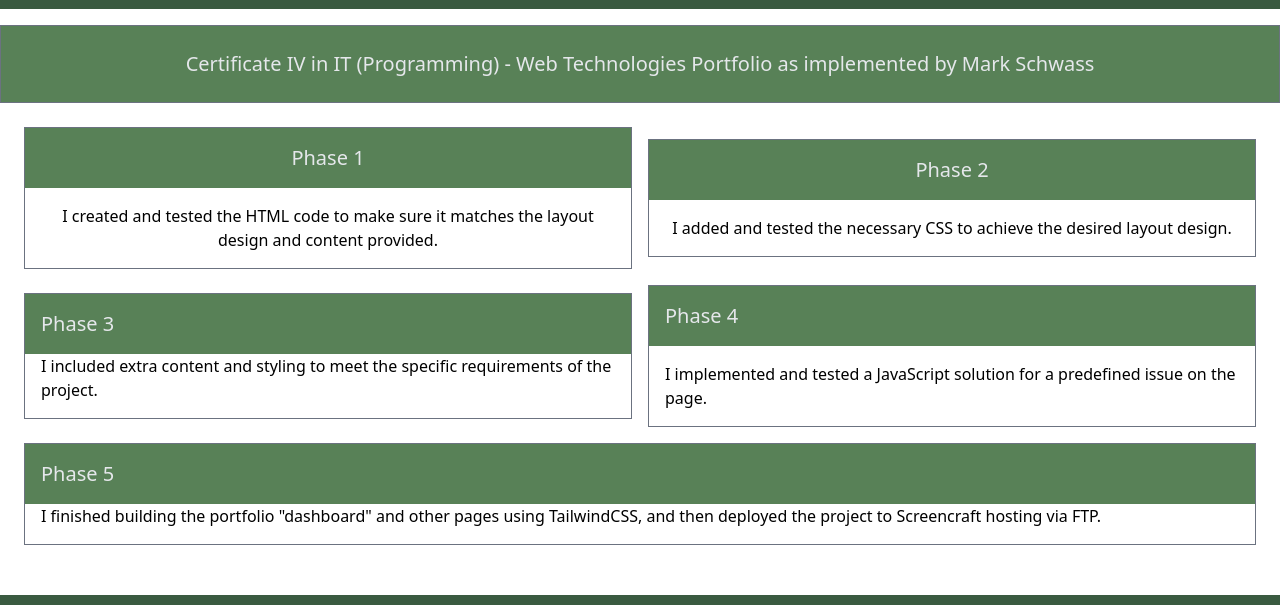
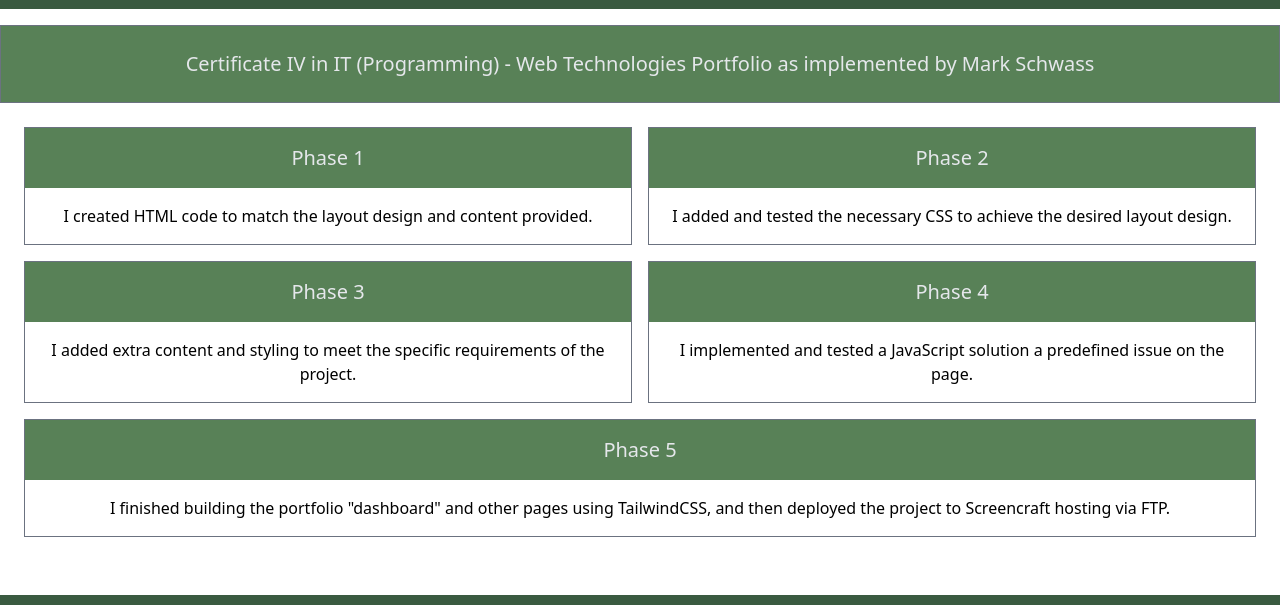
Before and after one commit to MarkwSch/C4Prog-WT-23S2-Portfolio-mws, a website: page index.html in a window 1280 px wide. Shown: the part 107-712 px from the top of the page. Drawn offline with Linux system fonts and the light colour scheme.

Commit message:
fix: phase 5 layout

```diff
--- a/index.html
+++ b/index.html
@@ -72,44 +72,44 @@
             </h4>
         </header>
         <div class="mx-auto gap-4 md:justify-center p-6">
-            <div class="flex flex-col items-center justify-center space-y-4 md:flex-row md:space-x-4 md:justify-center mb-4 mx-auto text-center gap-4">
+            <div class="flex flex-col justify-center space-y-4 md:flex-row md:space-x-4 md:justify-center mb-4 mx-auto text-center gap-4">
                 <div class="w-full border border-gray-500 flex flex-col h-full gap-4 p-4">
-                    <div class="bg-green-light text-gray-200 p-4 -m-4 mb-0">
+                    <div class="bg-green-light text-gray-200 p-4 -m-4 mb-0 h-full">
                         <h4 class="text-bold text-xl">Phase 1</h4>
                     </div>
                     <div class="flex flex-col gap-4 h-full">
-                        <p>I created and tested the HTML code to make sure it matches the layout design and content provided.</p>
+                        <p>I created HTML code to match the layout design and content provided.</p>
                     </div>
                 </div>
                 <div class="w-full border border-gray-500 flex flex-col gap-4 p-4">
-                    <div class="bg-green-light text-gray-200 p-4 -m-4 mb-0">
+                    <div class="bg-green-light text-gray-200 p-4 -m-4 mb-0 h-full">
                         <h4 class="text-bold text-xl">Phase 2</h4>
                     </div>
-                    <div class="flex flex-col gap-4 h-">
+                    <div class="flex flex-col gap-4 h-full">
                         <p>I added and tested the necessary CSS to achieve the desired layout design.</p>
                     </div>
                 </div>
             </div>
-            <div class="flex flex-col items-center justify-center space-y-4 md:flex-row md:space-x-4 md:justify-center mb-4 gap-4">
-                <div class="w-full md:w-1/4 border border-gray-500 flex flex-col h-full p-4">
-                    <div class="bg-green-light text-gray-200 p-4 -m-4 mb-0 h-full">
+            <div class="flex flex-col justify-center space-y-4 md:flex-row md:space-x-4 md:justify-center mb-4 gap-4 text-center">
+                <div class="w-full lg:w-1/4 border border-gray-500 flex flex-col h-full p-4 gap-4">
+                    <div class="bg-green-light text-gray-200 p-4 -m-4 mb-0 h-full ">
                         <h4 class="text-bold text-xl">Phase 3</h4>
                     </div>
                     <div class="flex flex-col gap-4 h-full">
-                        <p>I included extra content and styling to meet the specific requirements of the project.</p>
+                        <p>I added extra content and styling to meet the specific requirements of the project.</p>
                     </div>
                 </div>
-                <div class="w-full md:w-1/4 border border-gray-500 flex flex-col h-full gap-4 p-4">
+                <div class="w-full lg:w-1/4 border border-gray-500 flex flex-col h-full gap-4 p-4">
                     <div class="bg-green-light text-gray-200 p-4 -m-4 mb-0 h-full">
                         <h4 class="text-bold text-xl">Phase 4</h4>
                     </div>
-                    <div class="flex flex-col gap-4 h-full">
-                        <p>I implemented and tested a JavaScript solution for a predefined issue on the page.</p>
+                    <div class="flex flex-col gap-4 h-full justify-center">
+                        <p>I implemented and tested a JavaScript solution a predefined issue on the page.</p>
                     </div>
                 </div>
             </div>
-            <div class="flex flex-col items-center justify-center space-y-4 md:flex-row md:space-x-4 md:justify-center gap-4">
-                <div class="w-full lg:w-1/4 border border-gray-500 flex flex-col h-full p-4">
+            <div class="flex flex-col items-center justify-center space-y-4 md:flex-row md:space-x-4 md:justify-center gap-4 text-center">
+                <div class="w-full lg:w-1/4 border border-gray-500 flex flex-col h-full p-4 gap-4">
                     <div class="bg-green-light text-gray-200 p-4 -m-4 mb-0 h-full">
                         <h4 class="text-bold text-xl">Phase 5</h4>
                     </div>
```
